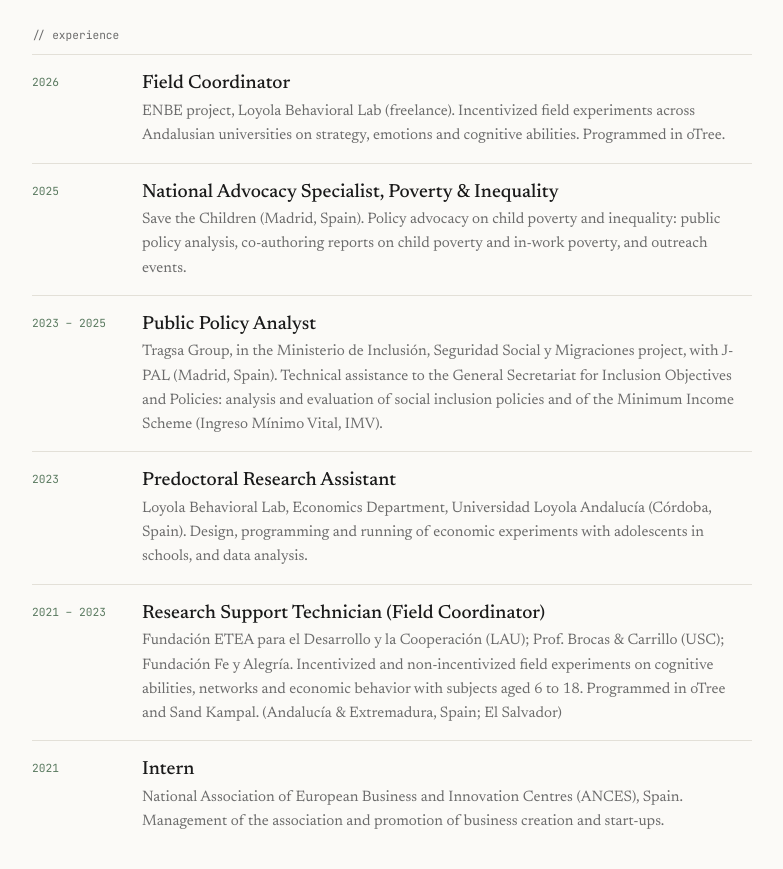
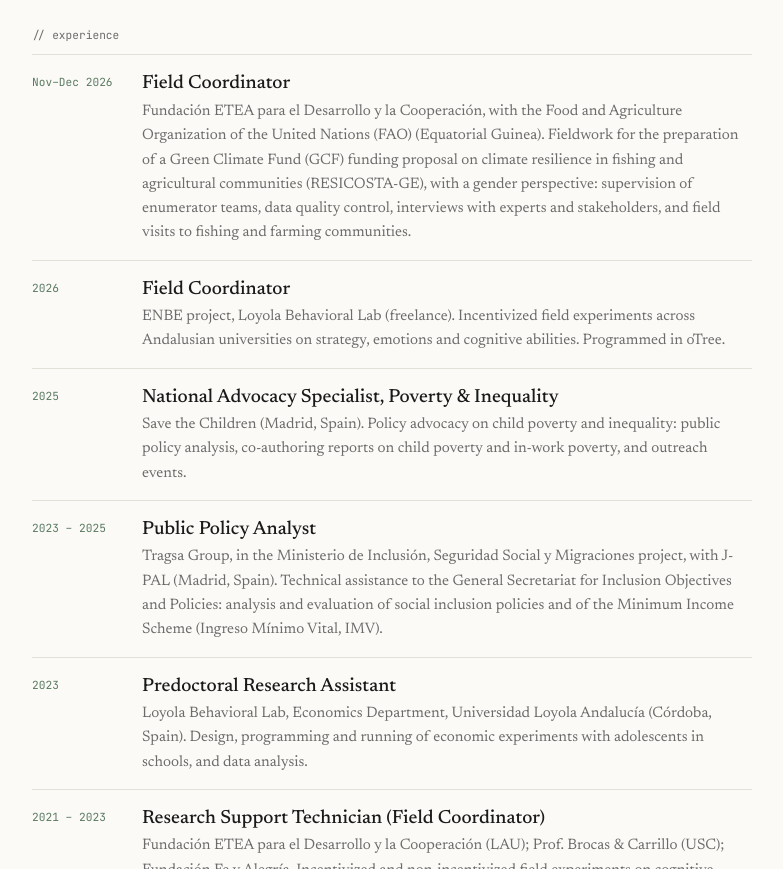
Before and after one commit to PabloLomas/PabloLomas.github.io, a plain HTML site: page index.html in a window 1280 px wide. Shown: the part 3216-4085 px from the top of the page, without its empty margins (248-1031 px from the left). Drawn offline with Linux system fonts and the light colour scheme.

Commit message:
Add files via upload

```diff
--- a/index.html
+++ b/index.html
@@ -228,6 +228,10 @@
 
     <p class="comment">// experience</p>
     <div class="cv-item">
+      <div class="year">Nov&ndash;Dec 2026</div>
+      <div class="what"><b>Field Coordinator</b><span>Fundaci&oacute;n ETEA para el Desarrollo y la Cooperaci&oacute;n, with the Food and Agriculture Organization of the United Nations (FAO) (Equatorial Guinea). Fieldwork for the preparation of a Green Climate Fund (GCF) funding proposal on climate resilience in fishing and agricultural communities (RESICOSTA-GE), with a gender perspective: supervision of enumerator teams, data quality control, interviews with experts and stakeholders, and field visits to fishing and farming communities.</span></div>
+    </div>
+    <div class="cv-item">
       <div class="year">2026</div>
       <div class="what"><b>Field Coordinator</b><span>ENBE project, Loyola Behavioral Lab (freelance). Incentivized field experiments across Andalusian universities on strategy, emotions and cognitive abilities. Programmed in oTree.</span></div>
     </div>
```
